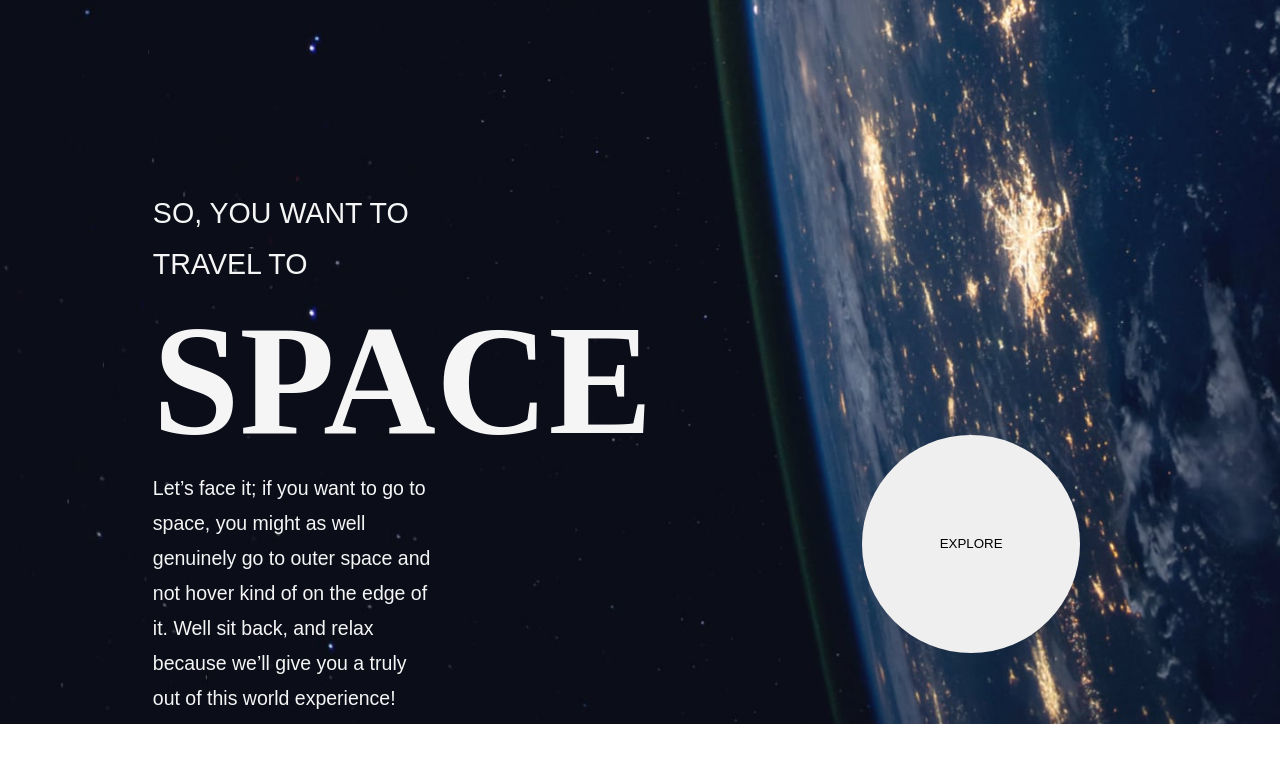
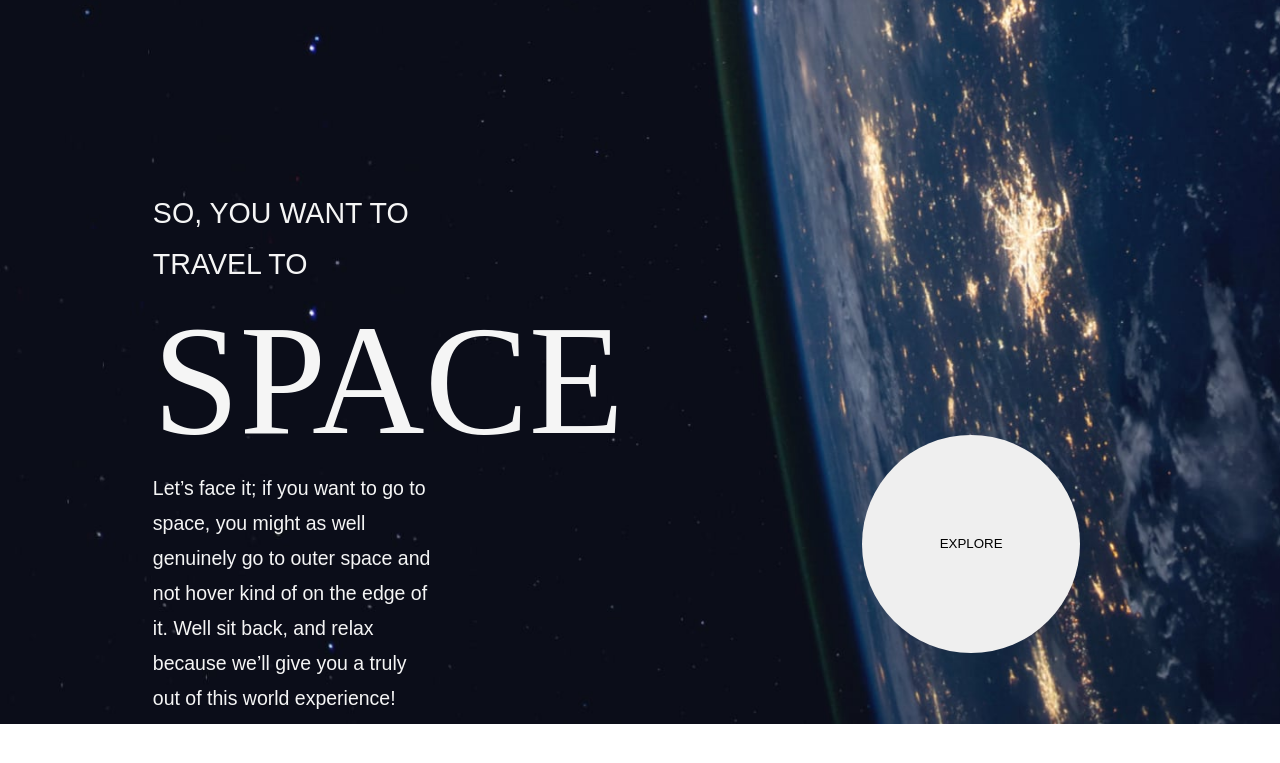
Before and after one commit to Jacks113/space-tourism, a plain HTML site: page index.html in a window 1280 px wide. Shown: the part 89-852 px from the top of the page. Drawn offline with Linux system fonts and the light colour scheme.

Commit message:
h1 font size and font family

```diff
--- a/CSS/styles.css
+++ b/CSS/styles.css
@@ -323,6 +323,7 @@ nav{
 }
 
 .planet-info p{
+
     font-size: 2em;
 }
 
@@ -714,6 +715,13 @@ nav{
     }
     }
 
+
+    h1{
+        font-family: 'Barlow Condensed', sans-serif;
+        font-weight:200;
+        font-size: 20px;
+    }
+
 @media only screen and (max-width: 1000px){
     .destination-crew {
         grid-column: 2 / 10;
```
